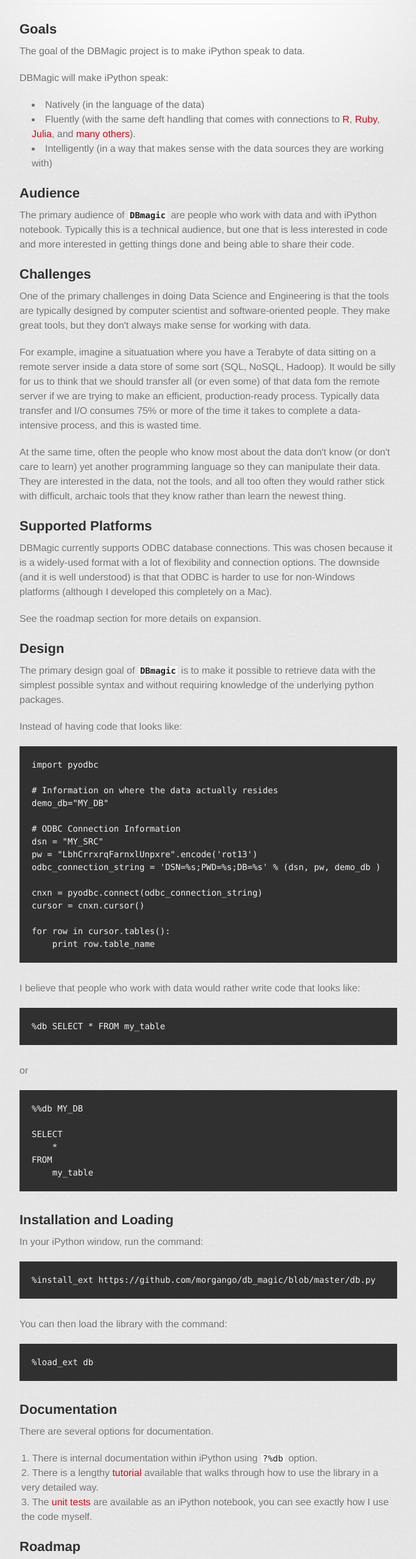
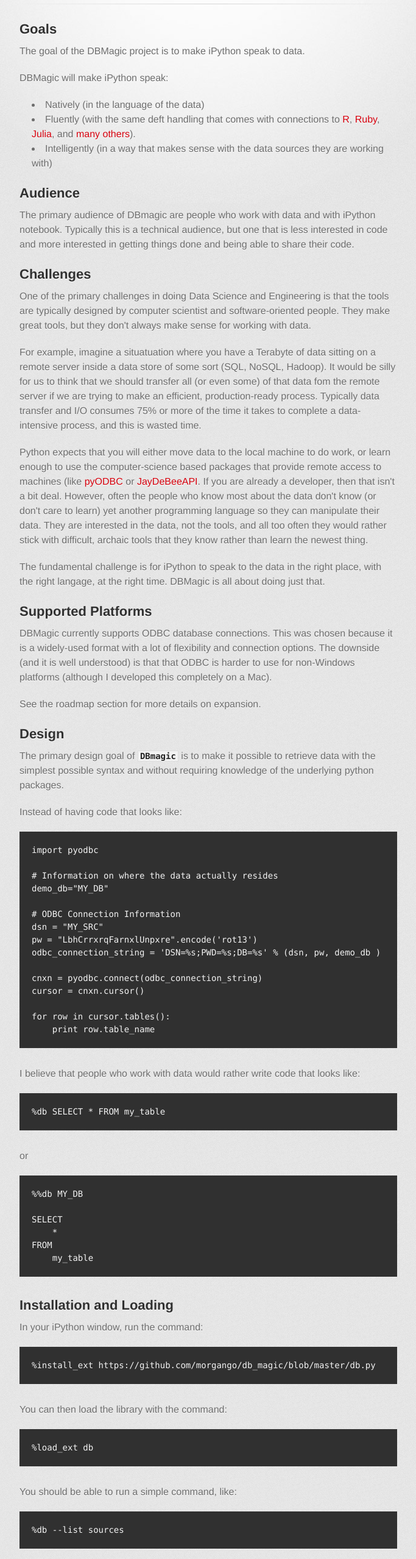
Before and after one commit to morgango/db_magic, a plain HTML site: page index.html in a window 1280 px wide. Shown: the part 240-2797 px from the top of the page at 61% size, without its empty margins (298-981 px from the left). Drawn offline with Linux system fonts and the light colour scheme; a web font is replaced by a local one.

```diff
--- a/index.html
+++ b/index.html
@@ -45,7 +45,7 @@
 </ul><h2>
 <a name="audience" class="anchor" href="#audience"><span class="octicon octicon-link"></span></a>Audience</h2>
 
-<p>The primary audience of <strong><code>DBmagic</code></strong> are people who work with data and with iPython notebook.  Typically this is a technical audience, but one that is less interested in code and more interested in getting things done and being able to share their code.</p>
+<p>The primary audience of DBmagic are people who work with data and with iPython notebook.  Typically this is a technical audience, but one that is less interested in code and more interested in getting things done and being able to share their code.</p>
 
 <h2>
 <a name="challenges" class="anchor" href="#challenges"><span class="octicon octicon-link"></span></a>Challenges</h2>
@@ -54,7 +54,9 @@
 
 <p>For example, imagine a situatuation where you have a Terabyte of data sitting on a remote server inside a data store of some sort (SQL, NoSQL, Hadoop).  It would be silly for us to think that we should transfer all (or even some) of that data fom the remote server if we are trying to make an efficient, production-ready process.  Typically data transfer and I/O consumes 75% or more of the time it takes to complete a data-intensive process, and this is wasted time.</p>
 
-<p>At the same time, often the people who know most about the data don't know (or don't care to learn) yet another programming language so they can manipulate their data.  They are interested in the data, not the tools, and all too often they would rather stick with difficult, archaic tools that they know rather than learn the newest thing.</p>
+<p>Python expects that you will either move data to the local machine to do work, or learn enough to use the computer-science based packages that provide remote access to machines (like <a href="https://code.google.com/p/pyodbc/">pyODBC</a> or <a href="https://pypi.python.org/pypi/JayDeBeApi/">JayDeBeeAPI</a>.  If you are already a developer, then that isn't a bit deal.  However, often the people who know most about the data don't know (or don't care to learn) yet another programming language so they can manipulate their data.  They are interested in the data, not the tools, and all too often they would rather stick with difficult, archaic tools that they know rather than learn the newest thing.</p>
+
+<p>The fundamental challenge is for iPython to speak to the data in the right place, with the right langage, at the right time.  DBMagic is all about doing just that.</p>
 
 <h2>
 <a name="supported-platforms" class="anchor" href="#supported-platforms"><span class="octicon octicon-link"></span></a>Supported Platforms</h2>
@@ -116,6 +118,19 @@
 <pre><code>%load_ext db
 </code></pre>
 
+<p>You should be able to run a simple command, like:</p>
+
+<pre><code>%db --list sources
+</code></pre>
+
+<h2>
+<a name="requirements" class="anchor" href="#requirements"><span class="octicon octicon-link"></span></a>Requirements</h2>
+
+<p>DBMagic requires the <a href="https://code.google.com/p/pyodbc/">pyODBC</a> package for access to ODBC databases.  You should be able to install it from the command line with:</p>
+
+<pre><code>pip install pyodbc
+</code></pre>
+
 <h2>
 <a name="documentation" class="anchor" href="#documentation"><span class="octicon octicon-link"></span></a>Documentation</h2>
 
```
Also changed, not shown: params.json (+1 -1 lines).
